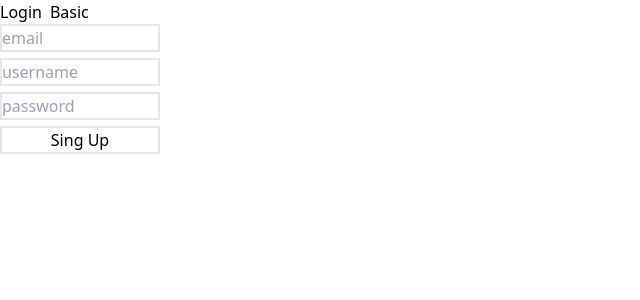
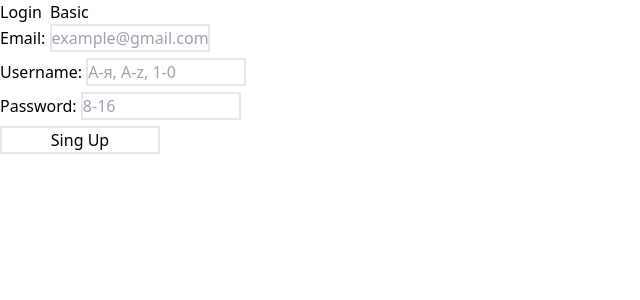
Before and after one commit to soloveiiko/travel-chat, a React (Create React App) app: page /sing-up in a window 1280 px wide. Shown: the top 300 px of the page, without its empty margins (0-640 px from the left). Built offline with nearby package versions, Linux system fonts and the light colour scheme.

Commit message:
added: yup, hook-form and validation sing in and sing up forms

```diff
--- a/package.json
+++ b/package.json
@@ -3,6 +3,7 @@
   "version": "0.1.0",
   "private": true,
   "dependencies": {
+    "@hookform/resolvers": "^3.1.1",
     "@testing-library/jest-dom": "^5.16.5",
     "@testing-library/react": "^13.4.0",
     "@testing-library/user-event": "^13.5.0",
@@ -14,6 +15,7 @@
     "@types/redux-saga": "^0.10.5",
     "react": "^18.2.0",
     "react-dom": "^18.2.0",
+    "react-hook-form": "^7.45.1",
     "react-icons": "^4.10.1",
     "react-redux": "^8.1.1",
     "react-router-dom": "^6.14.0",
@@ -21,7 +23,8 @@
     "redux": "^4.2.1",
     "redux-saga": "^1.2.3",
     "typescript": "^4.9.5",
-    "web-vitals": "^2.1.4"
+    "web-vitals": "^2.1.4",
+    "yup": "^1.2.0"
   },
   "scripts": {
     "start": "react-scripts start",
--- a/src/components/Login/SingIn/index.tsx
+++ b/src/components/Login/SingIn/index.tsx
@@ -1,12 +1,79 @@
-import React from "react";
+import React, {useEffect} from 'react';
+import * as Yup from 'yup';
+import {useForm} from 'react-hook-form';
+import {yupResolver} from '@hookform/resolvers/yup';
 
-const SingIn:React.FC = () => {
+type SingInForm = {
+    email: string,
+    password: string,
+}
+const SingIn: React.FC = () => {
+    const [email, setEmail] = React.useState('');
+    const [password, setPassword] = React.useState('');
+    // const [isDisabled, setIsDisabled] = React.useState(true);
+
+    const validationSchema = Yup.object().shape({
+        email: Yup.string().required('Email is required!'),
+        password: Yup.string().required('Password is required!').min(8).max(16)
+    });
+    const {
+        register,
+        handleSubmit,
+        formState: {errors}
+    } = useForm<SingInForm>({
+        resolver: yupResolver(validationSchema)
+    });
+
+    const onSubmit = (data: SingInForm) => {
+        console.log(JSON.stringify(data, null, 2));
+        setEmail('');
+        setPassword('');
+    }
+
+    useEffect(() => {
+        if (email && password) {
+            // setIsDisabled(false);
+        }
+    }, [email, password])
+
+    const onChangeEmail = (e: { target: { value: string; }; }) => {
+        setEmail(e.target.value.toLowerCase());
+    }
+    const onChangePassword = (e: { target: { value: string; }; }) => {
+        setPassword(e.target.value.toLowerCase());
+    }
     return (
-        <div className='flex flex-col'>
-            <input className='border-2 w-40 mb-1.5' type="email" placeholder='email'/>
-            <input className='border-2 w-40 mb-1.5' type="password" placeholder='password'/>
-            <button className='border-2 w-40 mb-1.5'>Sing In</button>
-        </div>
+      <form className='flex flex-col'
+            onSubmit={handleSubmit(onSubmit)}>
+          <div className='flex flex-col'>
+              <div>
+                  <input
+                    className='border-2 w-40 mb-1.5'
+                    type='email'
+                    value={email}
+                    placeholder='Email'
+                    {...register('email')}
+                    onChange={onChangeEmail}
+                  />
+                  <div>{errors.email?.message}</div>
+              </div>
+              <div>
+                  <input
+                    className='border-2 w-40 mb-1.5'
+                    type='password'
+                    value={password}
+                    placeholder='Password'
+                    {...register('password')}
+                    onChange={onChangePassword}
+                  />
+                  <div>{errors.password?.message}</div>
+              </div>
+          </div>
+          <button className='border-2 w-40 mb-1.5'
+                  // disabled={isDisabled}
+                  type='submit'>Sing In
+          </button>
+      </form>
     );
 };
 
--- a/src/components/Login/SingUp/index.tsx
+++ b/src/components/Login/SingUp/index.tsx
@@ -1,13 +1,98 @@
-import React from "react";
+import React, {useEffect, useState} from "react";
+import * as Yup from "yup";
+import {useForm} from "react-hook-form";
+import {yupResolver} from "@hookform/resolvers/yup";
 
-const SingUp:React.FC = () => {
+type SingUpForm = {
+    email: string,
+    username: string,
+    password: string
+}
+const SingUp: React.FC = () => {
+    const [email, setEmail] = useState('');
+    const [username, setUsername] = useState('');
+    const [password, setPassword] = useState('');
+    // const [isDisabled, setIsDisabled] = React.useState(true);
+    const validationSchema = Yup.object().shape({
+        username: Yup.string().required('Username is required!'),
+        email: Yup.string().required('Email is required!'),
+        password: Yup.string().required('Password is required!').min(8).max(16)
+    });
+    const {
+        register,
+        handleSubmit,
+        formState: {errors}
+    } = useForm<SingUpForm>({
+        resolver: yupResolver(validationSchema)
+    })
+
+    useEffect(() => {
+        if (email && username && password) {
+            // setIsDisabled(false)
+        }
+    }, [email, username, password])
+
+    const onChangeEmail = (e: { target: { value: string; }; }) => {
+        setEmail(e.target.value.toLowerCase());
+    }
+    const onChangeUsername = (e: { target: { value: string; }; }) => {
+        setUsername(e.target.value.toLowerCase());
+    }
+    const onChangePassword = (e: { target: { value: string; }; }) => {
+        setPassword(e.target.value.toLowerCase());
+    }
+    const onSubmit = (data: SingUpForm) => {
+        console.log(JSON.stringify(data, null, 2))
+        setEmail('');
+        setUsername('');
+        setPassword('');
+    }
+
     return (
-        <div className='flex flex-col'>
-            <input className='border-2 w-40 mb-1.5' type="email" placeholder='email'/>
-            <input className='border-2 w-40 mb-1.5' type="text" placeholder='username'/>
-            <input className='border-2 w-40 mb-1.5' type="password" placeholder='password'/>
-            <button className='border-2 w-40 mb-1.5'>Sing Up</button>
-        </div>
+      <form className='flex flex-col'
+            onSubmit={handleSubmit(onSubmit)}>
+          <div>
+              <label htmlFor="">Email: </label>
+              <input
+                className='border-2 w-40 mb-1.5'
+                type="email"
+                value={email}
+                placeholder='example@gmail.com'
+                {...register('email')}
+                onChange={onChangeEmail}
+              />
+              <div>{errors.email?.message}</div>
+          </div>
+          <div>
+              <label htmlFor="">Username: </label>
+              <input
+                className='border-2 w-40 mb-1.5'
+                type="text"
+                value={username}
+                placeholder='А-я, A-z, 1-0'
+                {...register('username')}
+                onChange={onChangeUsername}
+              />
+              <div>{errors.username?.message}</div>
+          </div>
+          <div>
+              <label htmlFor="">Password: </label>
+              <input
+                className='border-2 w-40 mb-1.5'
+                type="password"
+                value={password}
+                placeholder='8-16'
+                {...register('password')}
+                onChange={onChangePassword}
+              />
+              <div>{errors.password?.message}</div>
+          </div>
+          <button
+            className='border-2 w-40 mb-1.5'
+            // disabled={isDisabled}
+          >Sing Up
+          </button>
+      </form>
     );
 };
 
--- a/src/pages/Login/index.tsx
+++ b/src/pages/Login/index.tsx
@@ -3,6 +3,7 @@ import SingIn from "../../components/Login/SingIn";
 import {NavLink} from "react-router-dom";
 
 const Login:React.FC = () => {
+
     return (
         <div>
             Hi, it's Login page
```
Also changed, not shown: 1 other file (tests, documents, lock files or other folders).
